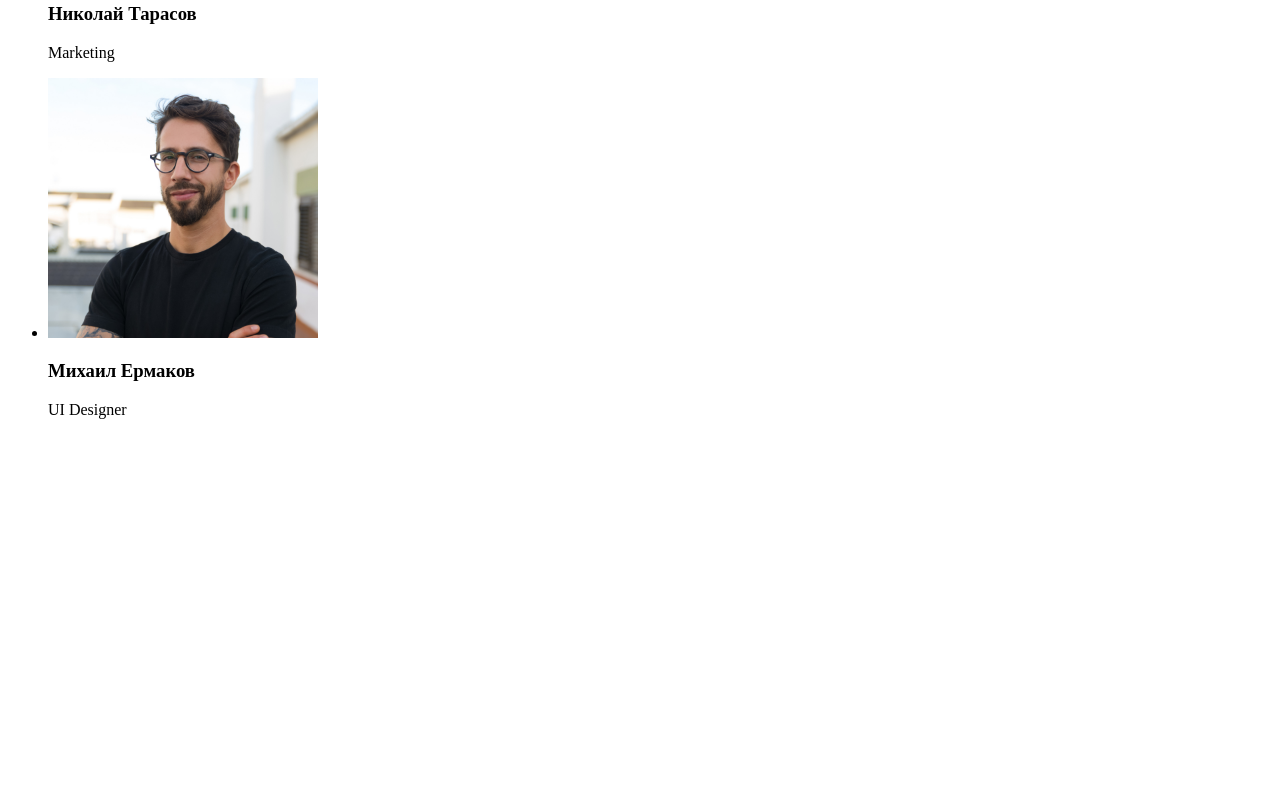
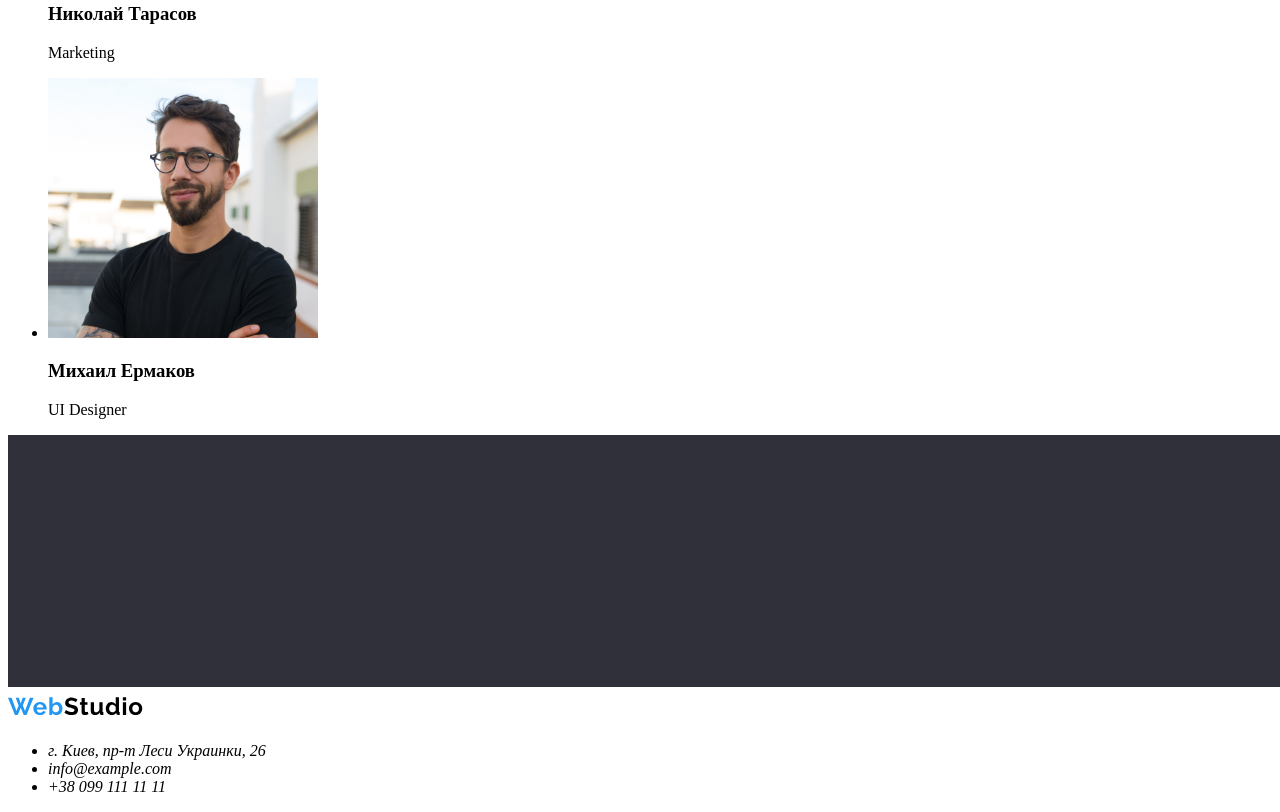
Before and after one commit to Zhdanov-Eugene/goit-markup-hw-01, a plain HTML site: page index.html in a window 1280 px wide. Shown: the part 3184-3996 px from the top of the page. Before the commit the page ends 3619 px from the top, so only its background shows below. Drawn offline with Linux system fonts and the light colour scheme.

Commit message:
adds footer and finish

```diff
--- a/index.html
+++ b/index.html
@@ -90,5 +90,20 @@
                 </ul>
         </section>
     </main>
+    <footer>
+        <div>
+            <img src="./images/Footerbg.svg" alt="footer background" width="1600" height="252">
+        </div>
+        <div>
+            <img src="./images/WebStudio.svg" alt="logo" width="135" height="31">
+        </div>
+        <address>
+            <ul>
+                <li>г. Киев, пр-т Леси Украинки, 26</li>
+                <li>info@example.com</li>
+                <li>+38 099 111 11 11</li>
+            </ul>
+        </address>
+    </footer>
 </body>
 </html>
```
Also changed, not shown: images/Footerbg.svg (added).
